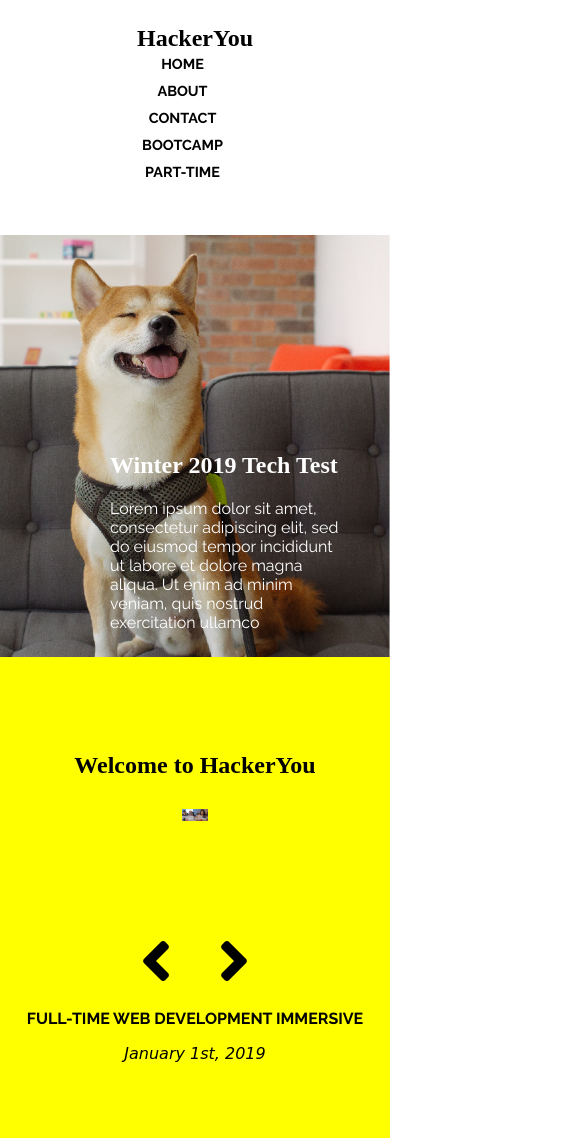
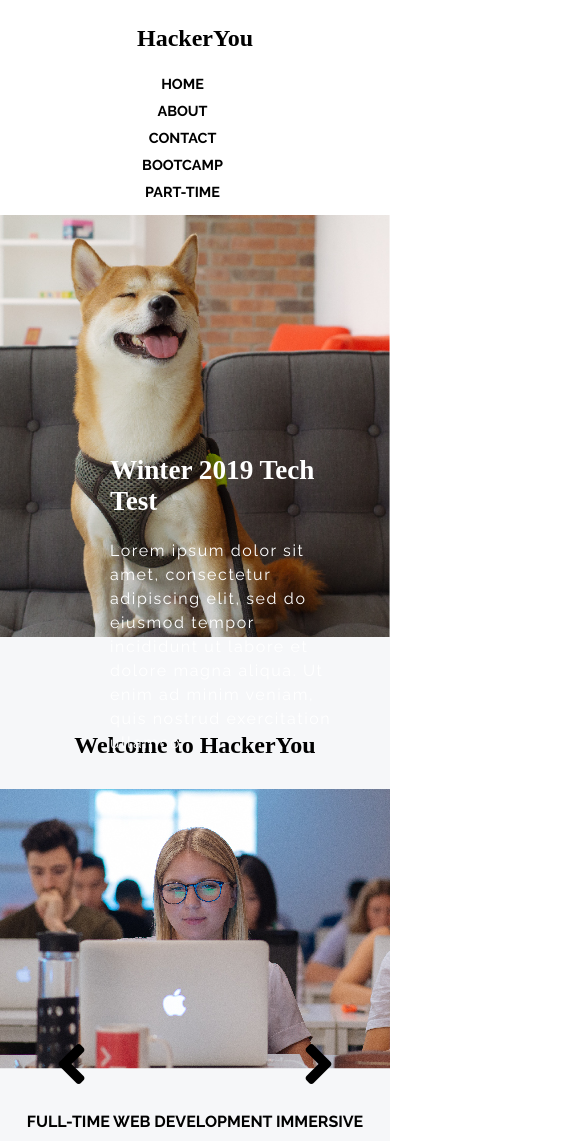
Before and after one commit to snarkshow/techchallenge, a plain HTML site: page index.html in a window 390 px wide. Shown: the top 1141 px of the page, 585 px wide, since content can reach past the window. Drawn offline with Linux system fonts and the light colour scheme.

Commit message:
index + stylesheet 2018-11-06-15:13

```diff
--- a/css/style.css
+++ b/css/style.css
@@ -2,16 +2,13 @@
 h1{
   font-family: 'Noto Serif', serif;
 }
-/*all divs with ALLCAPS*/
-.caps-text{
-  font-weight: bolder;
-  text-transform: uppercase;
-}
+
 /*all basic sans-serif text blocks*/
 p {
   font-family: 'Raleway', sans-serif;
 }
 
+/*body properties*/
 body, html {
   font-size: 100%;
   height: 100%;
@@ -19,7 +16,6 @@
 }
 
 /*HackerYou header*/
-
 header h2{
   display: flex;
   justify-content: flex-start;
@@ -28,8 +24,8 @@
   padding: 25px 2px 25px 100px;
 }
 
-/*how to get the HackerYou logo to center when the screen is small??*/
-@media (max-width: 762px) {
+/*trying to center the HYou header on a tablet screen*/
+@media  all and (max-width: 768px) {
   header h2 {
     justify-content: center;
     padding: 25 0 0 0;
@@ -38,18 +34,30 @@
 }
 }
 
-/*top bar nav*/
+/*trying to center the HYou header on a mobile screen*/
+@media  all and (max-width:380px) {
+  header h2{
+      display:block;
+      /*justify-content: center; -> leaving this out in order to try and avoid repeating myself*/
+      margin:0 auto;
+      width: 100%;
+    }
+}
+
+/*top nav bar*/
 nav ul {
     display: flex;
     font-family: 'Raleway', sans-serif;
     font-size: 90%;
     font-weight: 650;
     justify-content: flex-end;
+    list-style-type: none; /* removes default bullets */
     margin: 0; /* remove default margin */
     padding: 25px 100px 25px 2px;
-    list-style-type: none; /* removes default bullets */
+    text-transform: uppercase;
 }
 
+/*top nav bar links*/
 nav ul li{
     padding: 5px 30px 5px 5px;
 }
@@ -59,13 +67,14 @@
     text-decoration: none;
 }
 
+/*top nav bar links hover state*/
 a:hover {
     color:red;
 }
-
-@media (max-width: 762px) {
+/*trying to make the top nav bar adjust to the center of the screen on tablet/mobile*/
+@media all and (max-width: 768px) {
   nav ul{
-    padding: 50px;
+    padding: 70 10 10;
     text-align: center;
     flex-direction: column;
 }
@@ -85,50 +94,70 @@
   width: 100%;
 }
 
-@media (max-width: 500px) {
+@media  all and (max-width: 500px) {
   .hero {
       height: 50%;
       width: 100%;
 }
 }
 
-/*shiba inu text box*/
-.hero-text {
-   background: white;
-    position: absolute;
-    height: 30%;
-    width: 20%;
-    right: 75%;
-    bottom: 300px;
-    left: 100px;
-    padding: 50px;
-}
-
-@media (max-width: 762px) {
-  .hero-text {
-    background: none;
-    color: white;
-    height: 20%;
-    width: 50%;
-    top: 70%;
-    padding: 40px;
-    margin: 0;
+@media  all and (max-width: 400px) {
+  .hero {
+      height: 50%;
+      width: 100%;
 }
 }
 
-@media (max-width: 500px) {
+/*shiba inu text box.  See Tech Challenge Documentation doc*/
 .hero-text {
+    background: white;
+    bottom: 300px;
+    height: 30%;
+    right: 75%;
+    left: 100px;
+    padding: 50px;
+    position: absolute;
+    width: 20%;
+}
+
+.hero-text h2{
+  font-size: 1.7em;
+  text-align: left;
+}
+
+.hero-text p{
+  letter-spacing: 0.1em;
+  line-height: 1.5;
+  text-align: left;
+}
+
+
+@media  all and (max-width: 768px){
+.hero-text {
+    background: none;
+    bottom: 20%;
+    color: white;
+    height: 20%;
+    margin: 0;
+    padding: 40px;
+    top: 70%;
+    width: 50%;
+  }
+}
+
+@media  all and (max-width: 500px) {
+  .hero-text {
+    padding:10px;
+    text-align: left;
     top: 50%;
-    padding:10px;
     width: 60%;
-    text-align: left;
 }
 }
 
 /*carousel section*/
 .carousel{
-  background: yellow;
-  /*background: 	#F6F7F9;*/
+  background: 	#F6F7F9;
+  height: 70%;
   margin: 0px;
   overflow: hidden;
   padding-top: 25px;
@@ -152,19 +181,14 @@
   max-width: 100%;
 }
 
+/*See Tech Challenge Documentation doc*/
 .carousel-image {
   display: block;
-  max-width: 100%
+  max-width: 100%;
   margin: 0;
   padding: 10px;
   text-align: center;
   width: auto;
-}
-
-.carousel-image > img {
-box-sizing: border-box;
-max-width: 100%;
-max-height: 100%;
 }
 
 @media all and (max-width: 600px) {
@@ -174,6 +198,7 @@
   }
 }
 
+/*right carousel arrow*/
 .right-arrow{
   float: right;
   padding-right: 140px;
@@ -181,7 +206,23 @@
   position: relative;
 }
 
+.right-arrow a{
+  color: black;
+  text-decoration: none;
+}
 
+.right-arrow a:hover{
+  color: red;
+}
+
+@media all and (max-width: 600px) {
+  .right-arrow{
+    right: 25%;
+    padding-top: 65%;
+  }
+}
+
+/*left carousel arrow*/
 .left-arrow{
   float: left;
   padding-left: 140px;
@@ -189,39 +230,45 @@
   position: relative;
 }
 
-/*full time immersive*/
+.left-arrow a{
+  color: black;
+  text-decoration: none;
+}
+
+.left-arrow a:hover{
+  color: red;
+}
+
+@media all and (max-width: 600px) {
+  .left-arrow{
+    left: 25%;
+    padding-top: 65%;
+  }
+}
+
+/*full time immersive */
 .carousel-caption{
   text-align: center;
   font-size: 100%;
-  font-weight: 375;
+  font-weight: bold;
+  text-transform: uppercase;
 }
+
 /*January 2019*/
 .carousel-image-date{
-  font-style: italic;
-  font-family: cursive;
+  font-family: 'Parisienne', cursive;
   text-align: center;
 }
 
-/*blog section*/
+/*blog post section*/
 .grid{
   display: flex;
   flex-wrap: wrap;
   justify-content: center;
   margin: 0 auto;
   max-width: 1200px;
-  min-width: 500px;
+  min-width: 400px;
   width: 100%;
-}
-
-/*blog posts*/
-.grid-cell{
-  justify-content: space-between;
-  display:block;
-  /*flex basis makes it so that the blog posts are responsive but I keep getting 3 items / 1 item, rather than 2x 2*/
-  flex-basis: 300px;
-  /* when I keep flex-basis at 45px, the blog posts are perfectly squared.  when I change it to percentages, the blog text becomes longer than the width of the pictures*/
-  margin: auto;
-  padding: 45px;
 }
 
 @media all and (max-width: 500px) {
@@ -231,6 +278,15 @@
     justify-content: center;
     width: 40%;
   }
+}
+
+/*blog posts*/
+.grid-cell{
+  justify-content: space-between;
+  display:block;
+  flex-basis: 300px;
+  margin: auto;
+  padding: 45px;
 }
 
 @media all and (max-width: 500px) {
@@ -247,7 +303,6 @@
   }
 }
 
-
 /*blog post dates*/
 .blog-dates{
   background: red;
@@ -263,10 +318,11 @@
 /*section of text below each photograph*/
 .blog-text {
   background: #EDFEF5;
+  line-height: 1.5;
   padding: 1 15 25 25;
 }
 
-/*read more button*/
+/*read more links*/
 .blog-link a {
   color: red;
   font-family: 'Raleway', sans-serif;
@@ -281,7 +337,8 @@
   text-decoration: none;
 }
 
-.bottom-nav{
+/*bottom nav bar, before the footer. See Tech Challenge Documentation doc*/
+.bottom-nav {
   align-items: stretch;
   background: 	#464343;
   display: flex;
@@ -293,11 +350,13 @@
   padding-top: 20px;
 }
 
+/*HackerYou description section*/
 .bottom-nav-1{
   color: white;
   font-family: 'Raleway', sans-serif;
   font-size: 90%;
   font-weight: 400;
+  line-height: 1.5;
   margin:10px;
   width: 20%;
 }
@@ -306,6 +365,7 @@
  text-transform: uppercase;
 }
 
+/*site map links*/
 .bottom-nav-2  {
   color: white;
   font-family: 'Raleway', sans-serif;
@@ -324,6 +384,7 @@
   color: red;
 }
 
+/*subscribe to our emails form*/
 .bottom-nav-3{
   color: white;
   margin:10px;
@@ -334,10 +395,10 @@
    text-transform: uppercase;
 }
 
-
+/*input email address*/
 input[type=text] {
-    font-family: cursive;
-    font-size: 14px;
+    font-family: 'Parisienne', cursive;
+    font-size: 16px;
     font-style: italic;
     padding:5px;
     position: absolute;
@@ -345,6 +406,13 @@
     width: 270px;
 }
 
+@media (max-width: 360px) {
+ input[type=text]  {
+    width: 230px;
+  }
+}
+
+/*submit button*/
 input[type=submit] {
     background: red;
     border: red;
@@ -378,7 +446,8 @@
   }
 }
 
-/*I'm trying to get the 3 columns in the bottom footer to line up as a single column when the screen gets small*/
+/*I'm trying to get the 3 columns/sections in the bottom footer to line up as a single column
+when the screen gets small*/
 @media (max-width: 600px) {
   .bottom-nav  {
     flex-direction: column;
@@ -387,7 +456,6 @@
   }
 }
 
-/*I'm trying to get the 3 columns in the bottom footer to line up as a single column when the screen gets small*/
 @media (max-width: 500px) {
   .bottom-nav-1  {
     width: 30%;
@@ -407,6 +475,7 @@
   }
 }
 
+/*footer, with copyright logo and social media icons*/
 .footer{
   align-items: stretch;
   background-color: #231F1E;
@@ -414,9 +483,11 @@
   width:100%;
 }
 
-
+/*copyright section*/
 .copyright {
   color: white;
+  display: flex;
+  flex-direction: row;
   font-family: 'Raleway', sans-serif;
   font-size: 14px;
   justify-content: flex-start;
@@ -424,8 +495,10 @@
   padding-top: 15px;
   padding-bottom: 20px;
   text-transform: uppercase;
+  white-space:nowrap;
 }
 
+/*social media*/
 .social-media{
   display: flex;
   flex-direction: row;
--- a/index.html
+++ b/index.html
@@ -12,6 +12,9 @@
     <link href="https://fonts.googleapis.com/css?family=Raleway:400,500,600,700,800,900" rel="stylesheet">
     <!--Noto Serif font family-->
     <link href="https://fonts.googleapis.com/css?family=Noto+Serif:400,700" rel="stylesheet">
+    <!--Parisienne font family-->
+    <!--I couldn't find a font that quite matched the one cursive ones in the image so I selected my own-->
+    <link href="https://fonts.googleapis.com/css?family=Parisienne" rel="stylesheet">
   </head>
 
 <!--Heading w/ nav links aligned to the right-->
@@ -19,7 +22,6 @@
     <header>
       <h2>HackerYou</h2>
         <nav>
-          <div class = "caps-text">
             <ul>
               <a href=#><li>Home</li></a>
               <a href=#><li>About</li></a>
@@ -27,13 +29,11 @@
               <a href=#><li>Bootcamp</li></a>
               <a href=#><li>Part-time</li></a>
             </ul>
-          </div>
         </nav>
     </header>
 
 <!--splash page on its own with dog photo-->
   <section class = "hero">
-      <!--<div class="hero-image"><img src="assets/image-1.jpg" alt="Shiba Inu in a harness sitting on a couch"></div>-->
     <!--text box over shiba inu-->
       <div class = "hero-text-container">
         <div class = "hero-text">
@@ -51,16 +51,16 @@
 <!--if this was a functional carousel, there would be more than one image hence the class.  this level contains the left/right arrows and the photo in the slider itself-->
   <div class="carousel-slider">
     <div class ="left-arrow">
-      <i class="fas fa-angle-left fa-4x"></i>
+      <a href=#><i class="fas fa-angle-left fa-4x"></i></a>
     </div>
 <!--this image will resize to fit within the left/right arrows, even with flex-->
   <div class="carousel-image"> <img src="assets/image-2.jpg" alt="a dark-haired Asian woman and a blonde white woman sit behind Apple laptops"></div>
     <div class="right-arrow">
-      <i class="fas fa-angle-right fa-4x"></i>
+      <a href=#><i class="fas fa-angle-right fa-4x"></i></a>
     </div>
       </div>
     <div class="carousel-caption">
-            <div class = "caps-text"><p>Full-Time Web Development Immersive</p></div>
+        <p>Full-Time Web Development Immersive</p>
       </div>
     <div class = "carousel-image-date">January 1st, 2019</div>
 <!--end carousel-->
@@ -107,9 +107,8 @@
             <div class = "blog-link"><a href=#>Read More</a></div>
       </div>
     </div>
-
-<!--end div "blog"-->
 </div>
+<!--end div for blog posts grid-->
 
 <!--bottom nav bar-->
 <div class = "bottom-nav">
@@ -136,13 +135,13 @@
         <div class="form-submit"><input type="submit" value="Subscribe" id="subscribe"></div>
       </form>
     </div>
-<!--end of bottomNav-->
 </div>
+<!--end of bottom nav bar-->
 
 <!--Footer starts-->
+<footer class="footer">
+  <div class="copyright"><i class="far fa-copyright"></i> 2018 HackerYou</div>
 
-<footer class="footer">
-  <div class="copyright">Copyright 2018 HackerYou</div>
 <!-- social media navigation, aligned to the right-->
   <div class = "social-media">
     <a href=#><i class="fab fa-twitter"></i></a>
```
Lines whose indentation alone changed are shown as unchanged.
